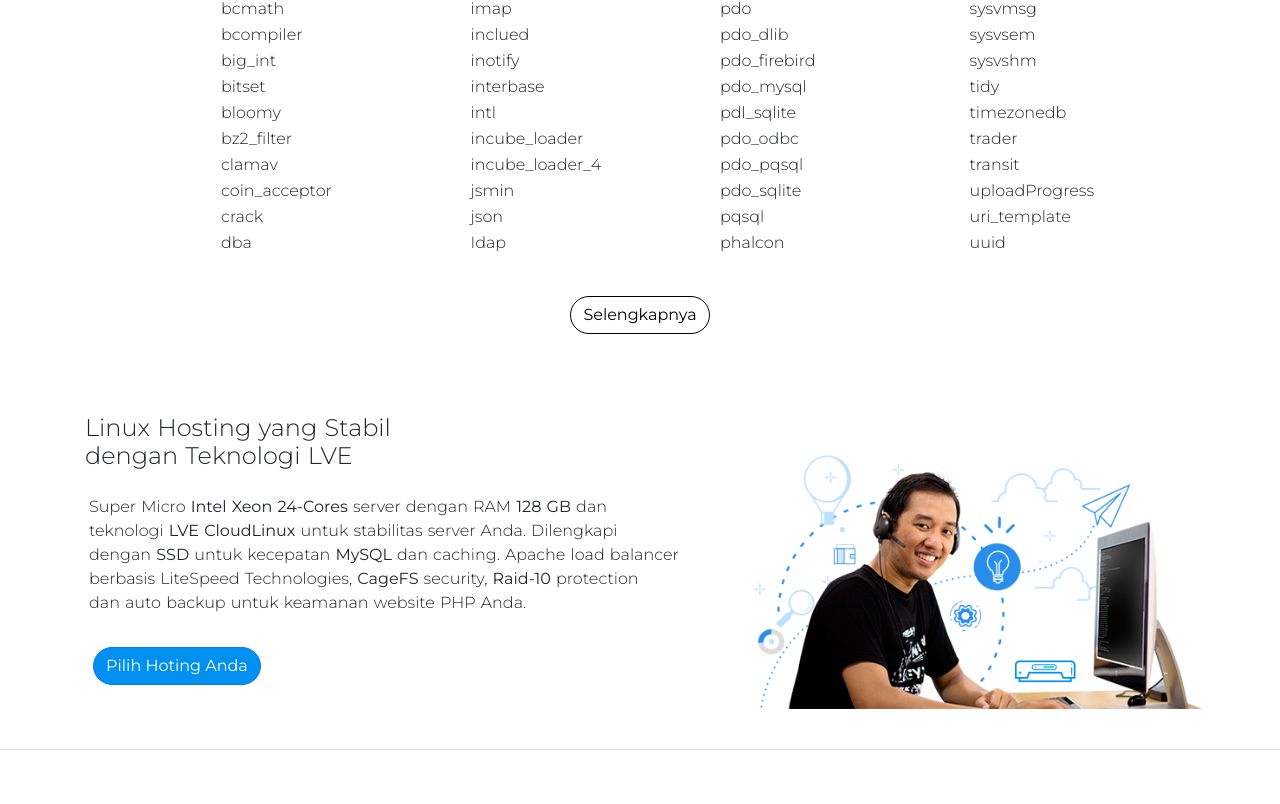
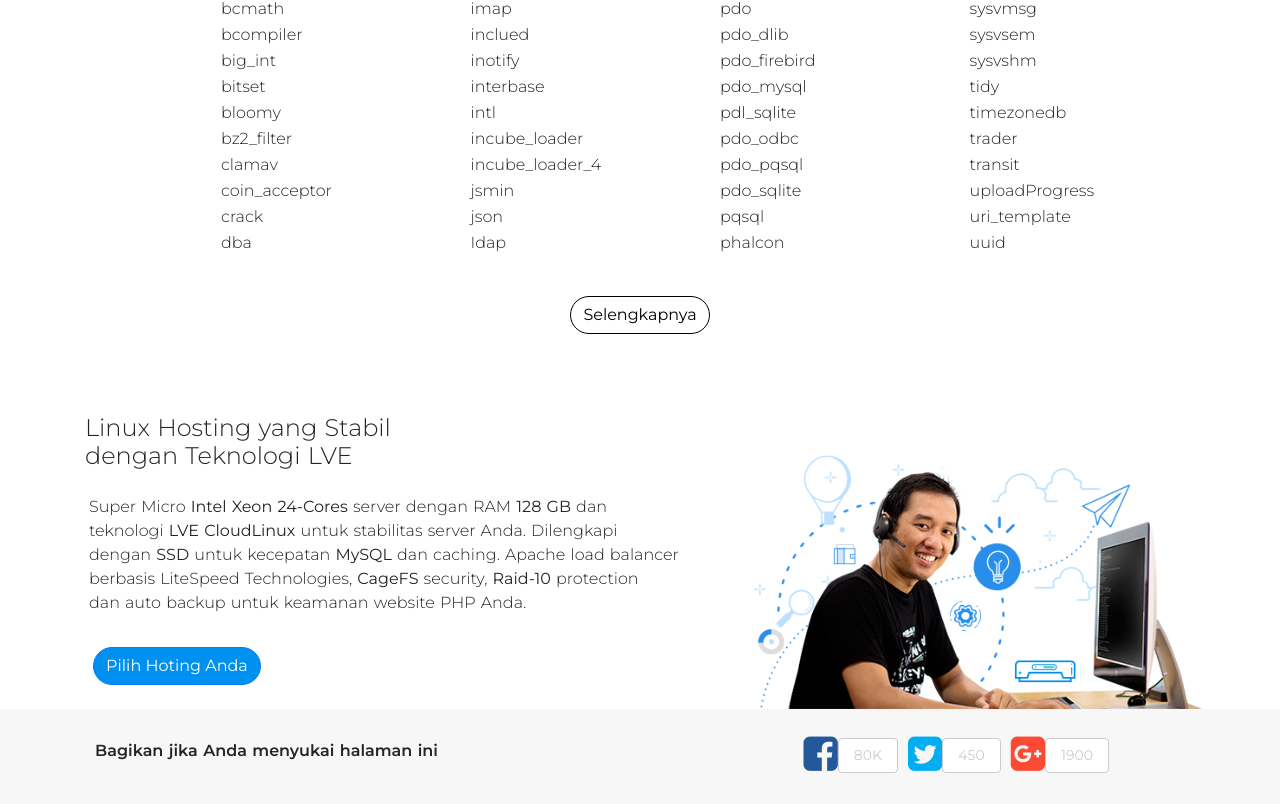
Before and after one commit to fshlarf/niagahoster-landing-page, a Nuxt app: page / in a window 1280 px wide. Shown: the part 2389-3193 px from the top of the page. Before the commit the page ends 3139 px from the top, so only its background shows below. Built offline with nearby package versions, Linux system fonts and the light colour scheme.

Commit message:
create fanspage panel

```diff
--- /dev/null
+++ b/components/organisms/FanspagePanel.vue
@@ -0,0 +1,74 @@
+<template>
+    <div class="fanspage">
+        <div class="container">
+            <div class="fanspage__title">
+                <p>Bagikan jika Anda menyukai halaman ini</p>
+            </div>
+            <div class="fanspage__channel">
+                <div class="fanspage__channel-label">
+                    <i class="fa fa-facebook-square fb"></i>
+                    <button type="button" class="btn btn-primary btn-sm">80K</button>
+                </div>
+                <div class="fanspage__channel-label">
+                    <i class="fa fa-twitter-square tw"></i>
+                    <button type="button" class="btn btn-primary btn-sm">450</button>
+                </div>
+                <div class="fanspage__channel-label">
+                    <i class="fa fa-google-plus-square gg"></i>
+                    <button type="button" class="btn btn-primary btn-sm">1900</button>
+                </div>
+            </div>
+        </div>
+    </div>
+</template>
+
+<script>
+export default {
+
+}
+</script>
+
+<style lang="scss" scoped>
+.fanspage {
+    padding: 25px 0px;
+    background-color: #f7f7f7;
+    .container {
+        max-width: 1120px!important;
+        margin: 0 auto !important;
+        display: flex;
+    }
+    &__title {
+        width: 65%;
+        p {
+            padding-top: 5px;
+            font-weight: 600 !important;
+        }
+    }
+    &__channel {
+        display: flex;
+        &-label {
+            margin-right: 10px;
+            button {
+                border-radius: 4px!important;
+                color: #ccc;
+                background-color: white!important;
+                border-color: #ccc;
+                margin-top: -17px!important;
+                padding: 6px 15px!important;
+            }
+            i {
+                font-size: 40px;
+            }
+            .fb {
+                color: #23599b;
+            }
+            .tw {
+                color: #00aef1;
+            }
+            .gg {
+                color: #fc4a35;
+            }
+        }
+    }
+}
+</style>
--- a/components/organisms/LinuxSection.vue
+++ b/components/organisms/LinuxSection.vue
@@ -37,8 +37,7 @@ export default {
     h4 {
         text-align: left!important;
     }
-    border-bottom: 1px #ddd solid;
-    padding: 40px 0px !important;
+    padding: 40px 0px 0px 0px!important;
     .conatiner {
         max-width: 1120px!important;
         font-weight: 500 !important;
--- a/pages/index.vue
+++ b/pages/index.vue
@@ -8,6 +8,7 @@
       <SecondBenefit/>
       <ModuleSection/>
       <LinuxSection/>
+      <FanspagePanel/>
     </div>
   </div>
 </template>
@@ -20,6 +21,7 @@ import SecondBenefitSection from '~/components/organisms/SecondBenefitSection.vu
 import SpecSection from '~/components/organisms/SpecSection.vue'
 import ModuleSection from '~/components/organisms/ModuleSection.vue'
 import LinuxSection from '~/components/organisms/LinuxSection.vue'
+import FanspagePanel from '~/components/organisms/FanspagePanel.vue'
 
 export default {
   layout: 'HeaderFooter',
@@ -31,6 +33,7 @@ export default {
     ModuleSection: ModuleSection,
     SpecSection: SpecSection,
     LinuxSection: LinuxSection,
+    FanspagePanel: FanspagePanel,
   }
 }
 </script>
```
